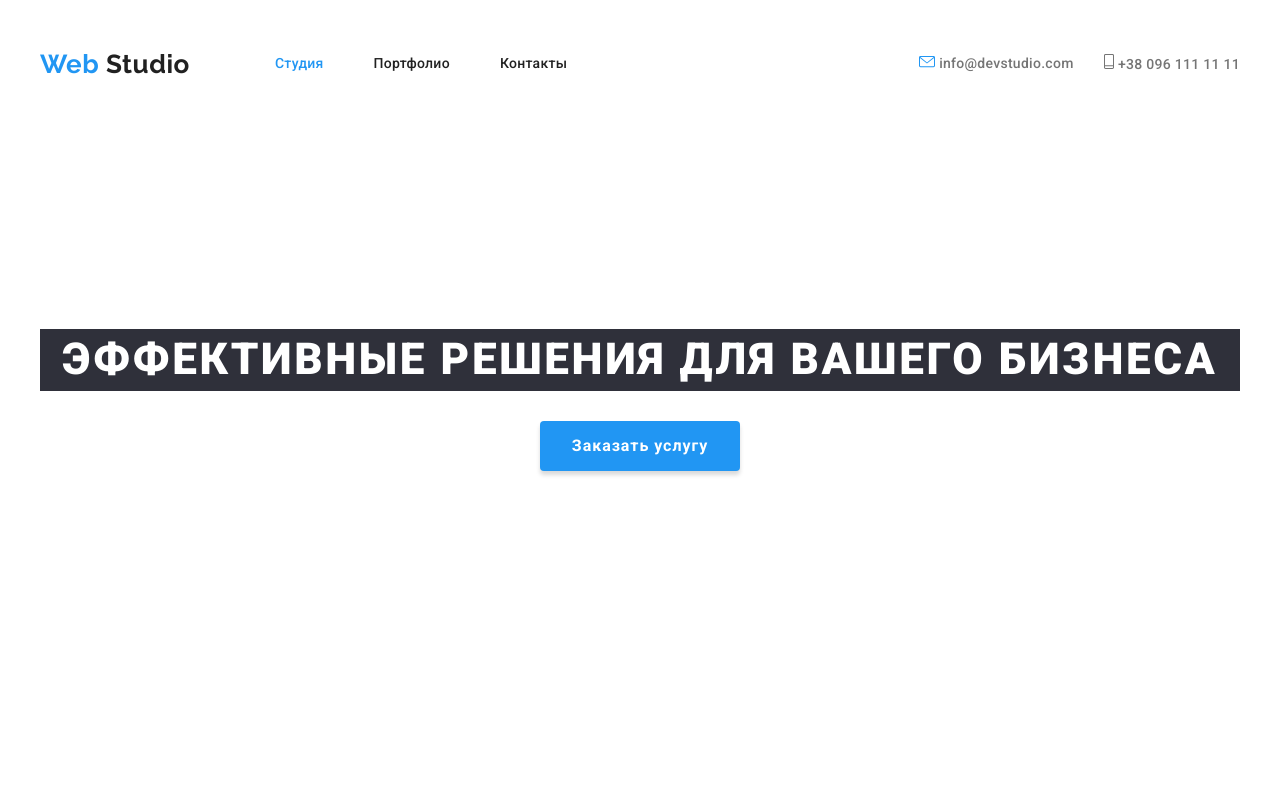
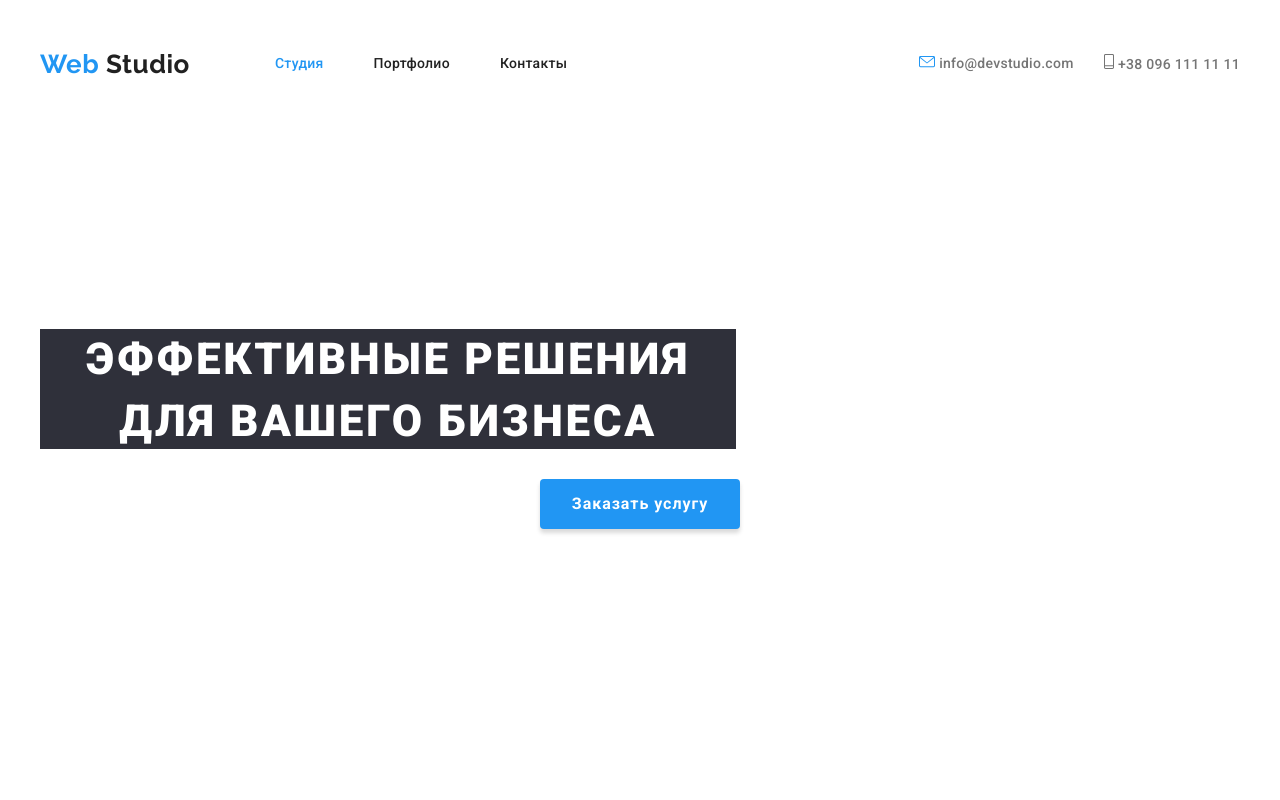
Before and after one commit to LettaSav/goit-markup-hw-03, a plain HTML site: page index.html in a window 1280 px wide. Shown: the top 800 px of the page. Drawn offline with Linux system fonts and the light colour scheme.

Commit message:
Update css

```diff
--- a/css/style.css
+++ b/css/style.css
@@ -65,9 +65,7 @@ ul {
 }
 /* Site Nav */
 .header {
-  height: 100px;
   border-bottom: 1px solid #ececec;
-  top: 81px;
 }
 .top-nav {
   display: flex;
@@ -79,6 +77,7 @@ ul {
   justify-content: center;
   padding-top: 24px;
   padding-bottom: 25px;
+  height: 80px;
 }
 .site-nav {
   display: flex;
@@ -130,11 +129,16 @@ ul {
   padding-top: 200px;
   padding-bottom: 200px;
   text-align: center;
+  align-items: center;
 }
 
 .hero-title {
   margin-top: 0;
   margin-bottom: 30px;
+  width: 696px;
+  height: 120px;
+  align-items: center;
+
   color: var(--background-color);
   background-color: #2f303a;
 
@@ -148,7 +152,6 @@ ul {
 }
 .hero-button {
   min-width: 50px;
-  margin-bottom: 200px;
 
   border-radius: 4px;
   padding: 10px 32px;
```
